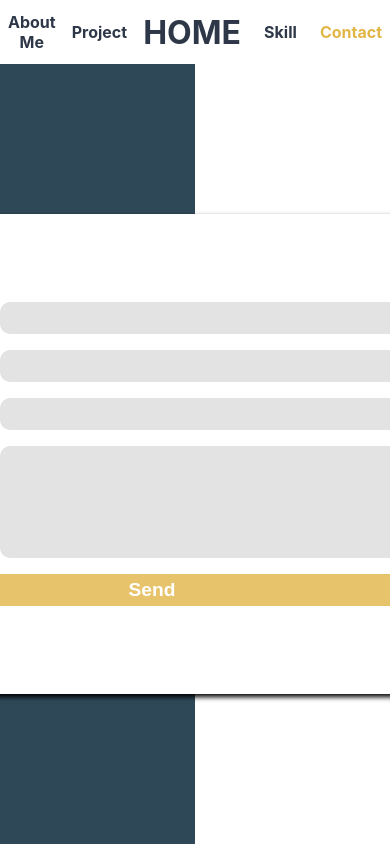
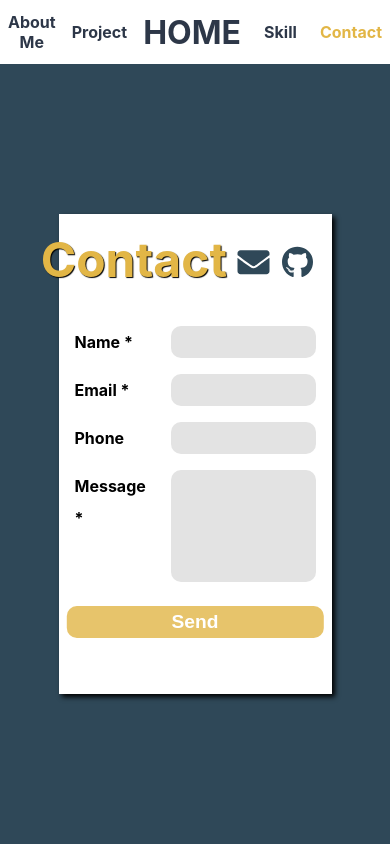
Before and after one commit to Park1016/portfolio, a Next.js app: page /contact in a window 390 px wide. Built offline with nearby package versions, Linux system fonts and the light colour scheme.

Commit message:
skill, contact 반응형

```diff
--- a/components/contact/contacts.jsx
+++ b/components/contact/contacts.jsx
@@ -1,4 +1,4 @@
-import React, { useEffect, useRef } from 'react';
+import React, { useEffect, useRef, useState } from 'react';
 import emailjs from 'emailjs-com';
 import Image from 'next/image';
 import * as S from '../../styles/contact.Style';
@@ -19,6 +19,7 @@ const Contacts = (props) => {
 
     const emailCheck = /^[A-Za-z0-9_\.\-]+@[A-Za-z0-9\-]+\.[A-Za-z0-9\-]+/;
 
+    let [load, setLoad] = useState(false);
 
     const sendEmail = (e) => {
         e.preventDefault();
@@ -38,9 +39,11 @@ const Contacts = (props) => {
             alert('message를 입력해주세요');
             return;
         }
-        emailjs.sendForm('service_h7k97e2', 'template_pc5ne6r', form.current, 'user_hAmOTdBCsaXezAKKeLx5a')
+        setLoad(true);
+        emailjs.sendForm('service_acfpkqb', 'template_6kik8tg', form.current, 'user_6f39CUXGHakLOxSbAXejn')
         .then((result) => {
             alert('메일이 전송되었습니다.');
+            setLoad(false);
             name.current.value = '';
             email.current.value = '';
             phone.current.value = '';
@@ -101,6 +104,14 @@ const Contacts = (props) => {
                         </S.input>
                         <S.send type="submit" value="Send" />
                     </form>
+                    {load && <S.loading>
+                        <Image
+                            src="/loading3.svg"
+                            alt="loading"
+                            width={200}
+                            height={200}
+                        />
+                    </S.loading>}
                 </S.contents>
             </S.box>
         </S.section>
--- a/styles/contact.Style.js
+++ b/styles/contact.Style.js
@@ -19,6 +19,13 @@ const box = styled.div`
     width: 60rem;
     height: 30rem;
     box-shadow: 3px 3px 5px black;
+    @media screen and (max-width: 1100px) {
+        width: 40rem;
+        flex-direction: column;
+    }
+    @media screen and (max-width: 750px) {
+        width: 70vw;
+    }
 `;
 
 const left = styled.div`
@@ -36,6 +43,25 @@ const left = styled.div`
         text-shadow: 3px 3px 5px black;
         transform: translate(-2rem, 4rem);
     }
+    @media screen and (max-width: 1100px) {
+        width: 0;
+        height: 0;
+        p {
+            transform: translate(5rem, -4.5rem);
+            color: #E2B646;
+            text-shadow: 1px 1px 1px black;
+        }
+    }
+    @media screen and (max-width: 600px) {
+        p {
+            transform: translate(0.5rem, -4.5rem);
+        }
+    }
+    @media screen and (max-width: 500px) {
+        p {
+            transform: translate(2rem, -4.5rem);
+        }
+    }
 `;
 
 const link = styled.div`
@@ -52,22 +78,49 @@ const link = styled.div`
         margin: 0.2rem;
         text-align: center;
         line-height: 2;
+        transition: all 200ms ease-in-out;
+        background: #fff;
         span {
             margin-left: 0.2rem;
         }
     }
-    a:nth-child(1) {
+    /* a:nth-child(1) {
         background: #fff;
     }
     a:nth-child(2) {
         background: #fff;
-    }
+    } */
     a:hover {
         cursor: pointer;
+    }
+    @media screen and (max-width: 1100px) {
+        width: 7rem;
+        /* background: red; */
+        transform: translate(16rem, -7.8rem);
+        a {
+            width: 2.8rem;
+            height: 3rem;
+            font-size: 2rem;
+            line-height: 1.7;
+            border-radius: 50%;
+            color: #2F4858;
+            margin: 0;
+            /* background-color: #E8C56B; */
+            span {
+                display: none;
+            }
+        }
+        a:hover {
+            color :#E2B646;
+        }
+    }
+    @media screen and (max-width: 750px) {
+        transform: translate(calc(35vw), -7.8rem);
     }
 `;
 
 const contents = styled.div`
+    position: relative;
     display: flex;
     flex-direction: column;
     align-items: center;
@@ -82,6 +135,15 @@ const contents = styled.div`
         flex-direction: column;
         align-items: flex-start;
         justify-content: center;
+    }
+    @media screen and (max-width: 1100px) {
+        transform: translateY(1.5rem);
+    }
+    @media screen and (max-width: 750px) {
+        width: 70vw;
+        form {
+            width: 70vw;
+        }
     }
 `;
 
@@ -136,6 +198,12 @@ const input = styled.div`
     textarea:hover {
         border: 2.5px solid black;
     }
+    @media screen and (max-width: 750px) {
+        width: 100%;
+        input, textarea {
+            width: calc(100% - 8rem);
+        }
+    }
 `;
 
 const send = styled.input`
@@ -148,9 +216,27 @@ const send = styled.input`
     color: #fff;
     font-weight: bold;
     font-size: 1.2rem;
+    transition: color 200ms ease-in-out;
     :hover {
         cursor: pointer;
+        background: rgb(226, 182, 70, 1);
     }
+    @media screen and (max-width: 750px) {
+        width: 66vw;
+        transform: translate(2vw, 0.5rem);
+    }
+`;
+
+const loading = styled.div`
+    position: absolute;
+    top: 0;
+    left: 0;
+    width: 100%;
+    height: 100%;
+    background: #fff;
+    display: flex;
+    align-items: center;
+    justify-content: center;
 `;
 
 export {
@@ -161,4 +247,5 @@ export {
     input,
     send,
     link,
+    loading
 }
```
Also changed, not shown: components/skill/skills.jsx (+36 -12 lines), styles/skills.Style.js (+51 -2 lines), styles/skills.module.css (+23 -1 lines).
